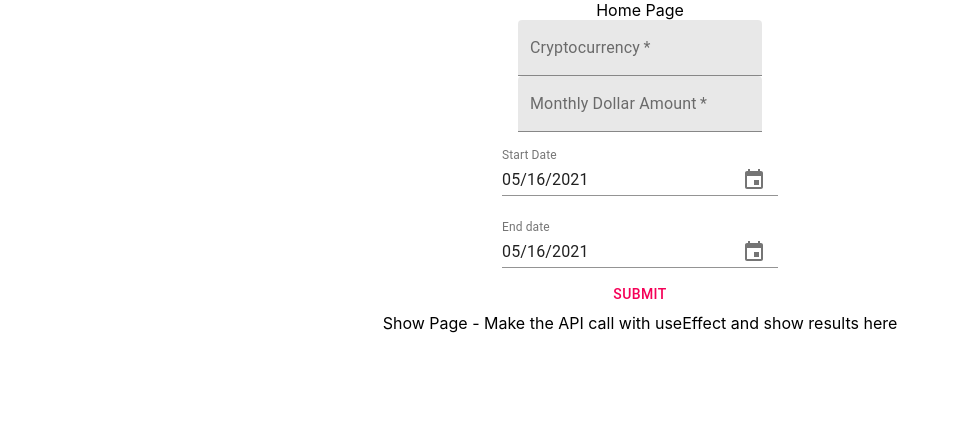
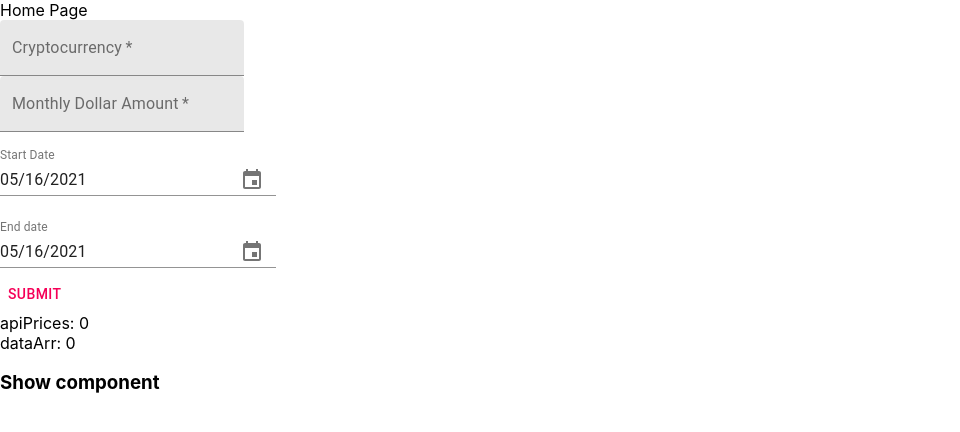
Before and after one commit to joshuayannix/crypto_dca, a React (Create React App) app: page / in a window 1280 px wide. Shown: the top 432 px of the page, without its empty margins (0-960 px from the left). Built offline with nearby package versions, Linux system fonts and the light colour scheme.

Commit message:
rebuilding around router hooks

```diff
--- a/package.json
+++ b/package.json
@@ -13,6 +13,7 @@
     "date-fns": "^2.21.1",
     "react": "^17.0.2",
     "react-dom": "^17.0.2",
+    "react-router-dom": "^5.2.0",
     "react-scripts": "4.0.3",
     "web-vitals": "^1.1.2"
   },
--- a/src/App.css
+++ b/src/App.css
@@ -1,38 +1,3 @@
 .App {
   text-align: center;
 }
-
-.App-logo {
-  height: 40vmin;
-  pointer-events: none;
-}
-
-@media (prefers-reduced-motion: no-preference) {
-  .App-logo {
-    animation: App-logo-spin infinite 20s linear;
-  }
-}
-
-.App-header {
-  background-color: #282c34;
-  min-height: 100vh;
-  display: flex;
-  flex-direction: column;
-  align-items: center;
-  justify-content: center;
-  font-size: calc(10px + 2vmin);
-  color: white;
-}
-
-.App-link {
-  color: #61dafb;
-}
-
-@keyframes App-logo-spin {
-  from {
-    transform: rotate(0deg);
-  }
-  to {
-    transform: rotate(360deg);
-  }
-}
--- a/src/App.js
+++ b/src/App.js
@@ -1,11 +1,21 @@
-import logo from './logo.svg';
+import { BrowserRouter, Route } from "react-router-dom";
 import './App.css';
 import Home from './Home'
+import Show from './Show';
+
 function App() {
   return (
-    <div className="App">
-      <Home />
-    </div>
+    <BrowserRouter>
+      <div>
+      <Route exact path="/" component={props => <Home {...props} />} />
+
+      <Route path = '/'>
+        <Show />
+      </Route>
+
+      </div>
+    </BrowserRouter>
+
   );
 }
 
--- a/src/Home.js
+++ b/src/Home.js
@@ -1,6 +1,5 @@
 import React, { useState } from 'react'
-import Show from './Show'
-import axios from 'axios';
+import { useHistory } from "react-router-dom";
 
 // Date Field imports
 import 'date-fns';
@@ -12,35 +11,34 @@ import Button from '@material-ui/core/Button';
 import TextField from '@material-ui/core/TextField';
 
 function Home() {
-  let query = {};
+  const history = useHistory();
 
   const [crypto, setCrypto] = useState('')
   const [amount, setAmount] = useState('')
   const [startDate, setDate] = useState(new Date());
   const [endDate, setEndDate] = useState(new Date());
+  const [apiPrices, setApiPrices] = useState([])
+  const [dataArr, setDataArr] = useState([]);
 
-  const apiAxios = async (crypto, startDate, endDate) => {
-    const startDateUnix = new Date(startDate).getTime() / 1000;
-    const endDateUnix = new Date(endDate).getTime() / 1000;;
 
-    try {
-      const res = await axios.get(
-        `https://api.coingecko.com/api/v3/coins/${crypto}/market_chart/range?vs_currency=usd&from=${startDateUnix}&to=${endDateUnix}`
-      )
-      console.log(res.data.prices)
-
-    } catch (error) {
-      console.log('error from apiAxios', error)
-    }
-  }
-
+  const buildQuery = () => {
+    const frequencyNumeric = 30
+    const dateString = `?start=${startDate.format(
+      "YYYY-MM-DD"
+    )}&end=${endDate.format("YYYY-MM-DD")}`;
+    return `${dateString}&amount=${amount}&freq=${frequencyNumeric}&coinType=${crypto}`;
+  };
 
   const handleSubmit = async (e) => {
     e.preventDefault();
-    apiAxios(crypto, startDate, endDate)
-    /* handleSubmit will call apiAxios
-    apiAxios will call the api, and update the state
-    */
+
+    const query = buildQuery()
+
+    history.push({
+      pathname: '/show',
+      search:query
+    })
+    console.log(history)
   };
 
   const handleCrypto = e => {
@@ -115,9 +113,21 @@ function Home() {
         </Button>
       </form>
 
-      <Show
-        query={query}
-      />
+      <div>
+        apiPrices: {apiPrices.length}
+      </div>
+
+      <div>
+        dataArr: {dataArr.length}
+      </div>
+
+
+
+
+
+
+
+
 
     </div>
   )
--- /dev/null
+++ b/src/PurchaseInstance.js
@@ -0,0 +1,13 @@
+import React from 'react';
+
+const PurchaseInstance = ({ dollarAmountInvested, coinAmount, coinValue, date }) => {
+
+  return (
+    <div>
+      You bought crypto!
+      {dollarAmountInvested}, {coinAmount}, {coinValue}, {date}
+    </div>
+  )
+}
+
+export default PurchaseInstance
--- a/src/Show.js
+++ b/src/Show.js
@@ -1,20 +1,65 @@
 import React, { useEffect} from 'react';
+import PurchaseInstance from './PurchaseInstance';
+import { useParams } from 'react-router-dom';
 
-function Show( {query} ) {
+function Show( {} ) {
 
   const getCoinData = () => {
-    console.log('get coindata!', query)
+    console.log('get coindata!')
   }
 
   useEffect(() => {
-    //getCoinData()
+    //const params = queryString.parse(props.location.search)
+
   })
+
+
+  // const apiAxios = async (crypto, startDate, endDate) => {
+  //   const startDateUnix = new Date(startDate).getTime() / 1000;
+  //   const endDateUnix = new Date(endDate).getTime() / 1000;;
+
+  // const startDateUnix = new Date(startDate).getTime() / 1000;
+  //   const endDateUnix = new Date(endDate).getTime() / 1000;
+  //   try {
+  //     const res = await axios.get(
+  //       `https://api.coingecko.com/api/v3/coins/${crypto}/market_chart/range?vs_currency=usd&from=${startDateUnix}&to=${endDateUnix}`
+  //     )
+  //     let prices = res.data.prices
+
+
+  //     let newData = []
+  //     let coinAmount = 0;
+  //     let dollarAmountInvested = 0;
+
+  //     /* One month is 24 hrs * 30 days = 722 prices
+  //     */
+  //     for(let i=0; i<prices.length; i+=722) {
+  //       dollarAmountInvested += amount;
+  //       coinAmount += amount/prices[i][1];
+
+  //       newData.push({
+  //         dollarAmountInvested,
+  //         coinAmount,
+  //         coinValue: prices[i][1],
+  //         date: prices[i][0]
+  //       })
+  //     }
+
+  //     setDataArr(newData)
+  //     setApiPrices(prices)
+  //     console.log(dataArr)
+
+  //   } catch (error) {
+  //     console.log('error from apiAxios', error)
+  //   }
+  // }
 
   return (
     <div>
-      Show Page - Make the API call with useEffect and show results here
+      <h3>Show component</h3>
+
       <div>
-        {query.crypto}
+
       </div>
 
     </div>
```
Also changed, not shown: 1 other file (tests, documents, lock files or other folders).
